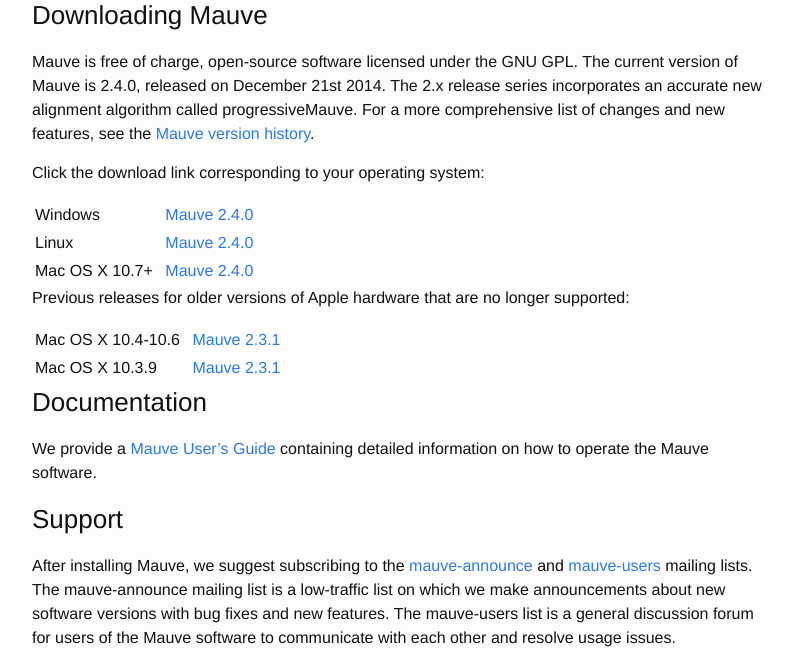
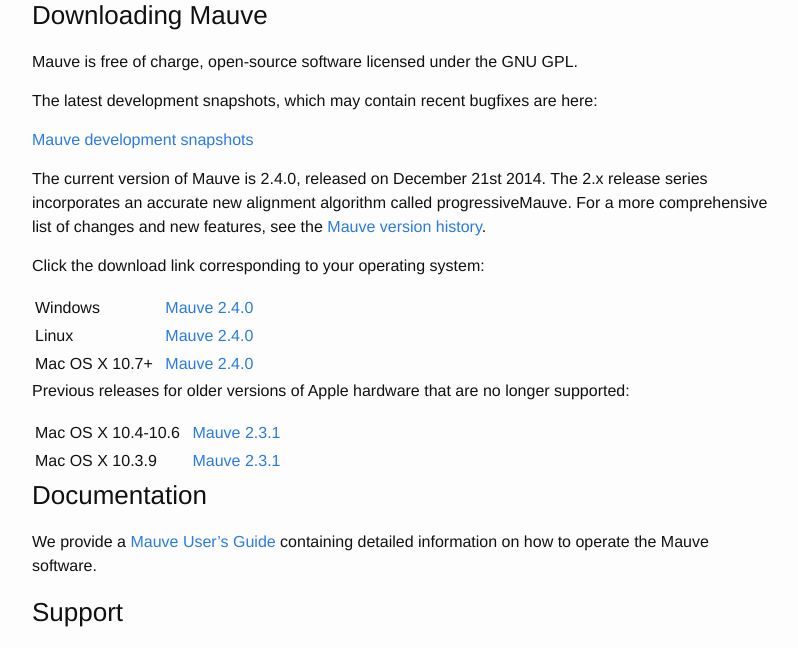
Before and after one commit to koadman/platypusfarm, a Jekyll site: the page built from darlinglab/mauve/download.md, in a window 1280 px wide and 900 px high, cut to the strip 252-900 px from the top of the window. Shown: the whole strip, without its empty margins (238-1036 px from the left). Built offline with Jekyll 4.4.1, drawn with Linux system fonts in a browser that asks for light colours.

Commit message:
adding link to development snapshots

```diff
--- a/darlinglab/mauve/download.md
+++ b/darlinglab/mauve/download.md
@@ -5,6 +5,11 @@
 ### Downloading Mauve
 
 Mauve is free of charge, open-source software licensed under the GNU GPL.
+
+The latest development snapshots, which may contain recent bugfixes are here:
+
+[Mauve development snapshots](snapshots/)
+
 The current version of Mauve is 2.4.0, released on December 21st 2014.
 The 2.x release series incorporates an accurate new alignment algorithm called progressiveMauve. For a more comprehensive list of changes and new features, see the [Mauve version history](user-guide/versions.html).
 
```
